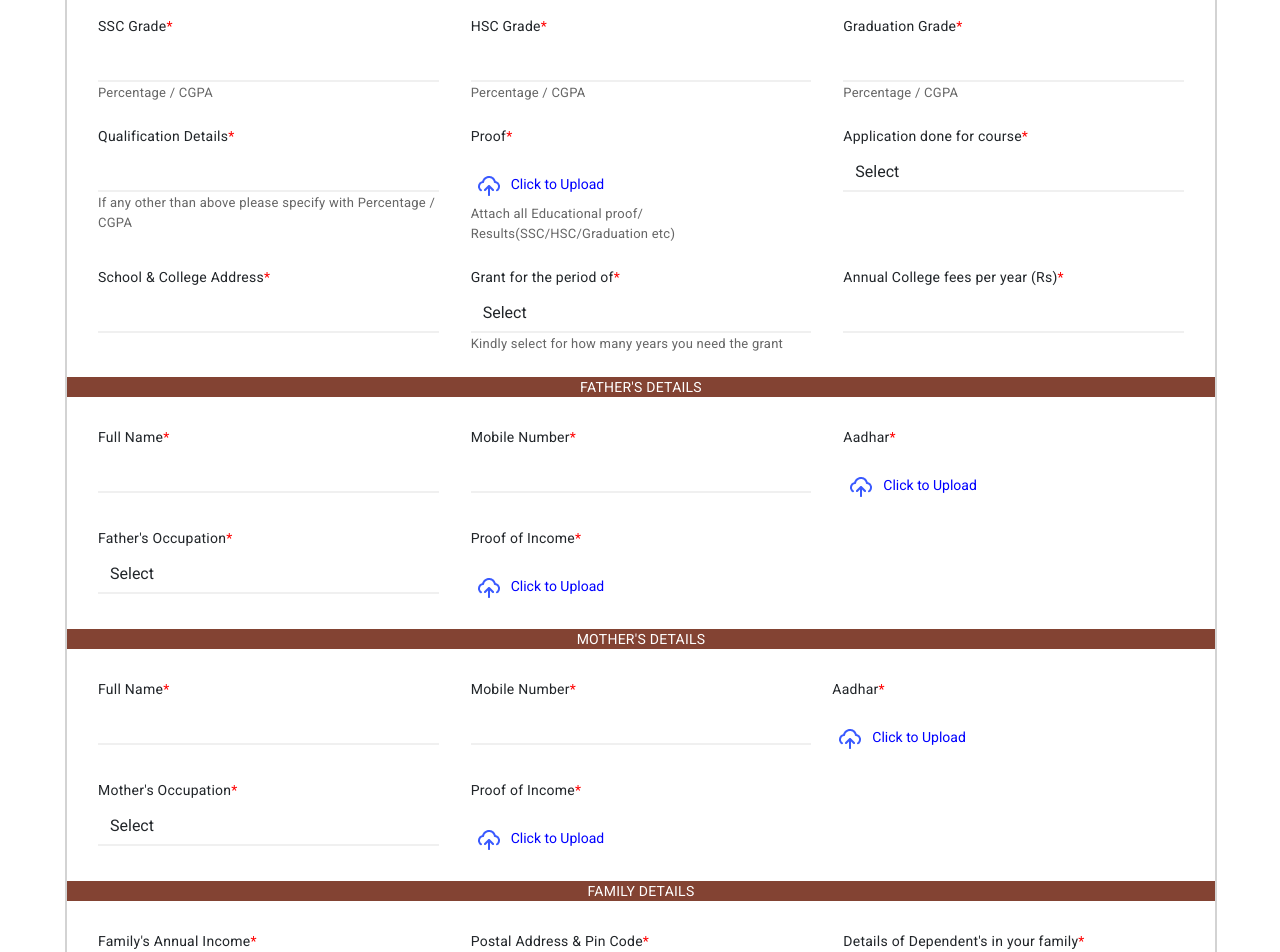
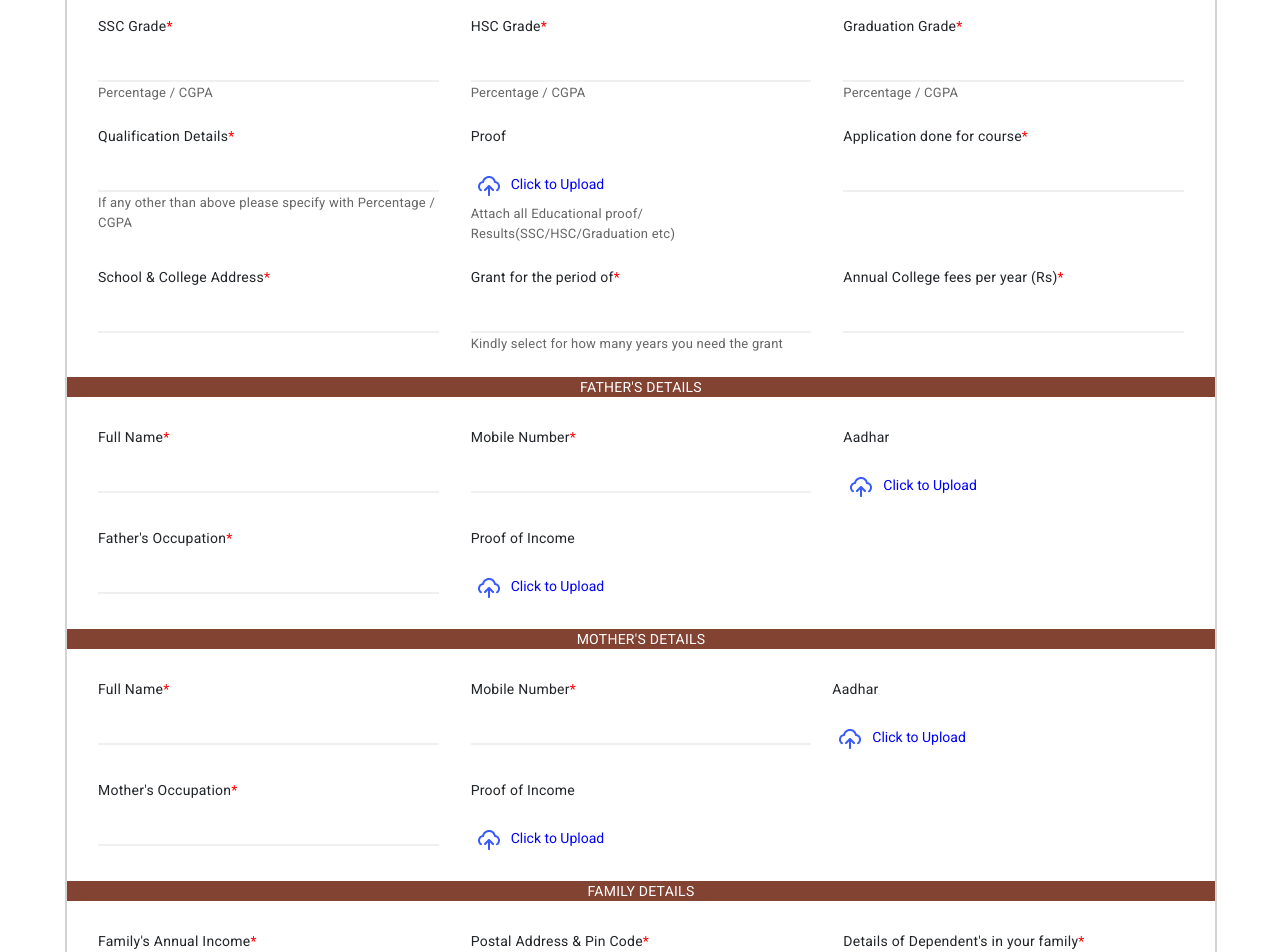
Before and after one commit to bhaveshShah0306/testst, an Angular app: page /#/Services in a window 1280 px wide. Shown: the part 1040-1992 px from the top of the page. Built offline with nearby package versions, Linux system fonts and the light colour scheme.

Commit message:
form submit

```diff
--- a/angular.json
+++ b/angular.json
@@ -44,8 +44,8 @@
                 },
                 {
                   "type": "anyComponentStyle",
-                  "maximumWarning": "2kb",
-                  "maximumError": "4kb"
+                  "maximumWarning": "10kb",
+                  "maximumError": "9kb"
                 }
               ],
               "outputHashing": "all"
--- a/src/app/charity/charity.component.html
+++ b/src/app/charity/charity.component.html
@@ -55,14 +55,13 @@
         </div>
 
         <div class="col-md-4 mb-4 px-3">
-          <label for="adhaarCard">Aadhar<span style="color: red;">*</span></label>
+          <label for="adhaarCard">Aadhar</label>
           <button class="Update_file" (click)="fileInputAadhar.click()">
             <img src='/assets/fileupload.png' alt="">
             <label for="">Click to Upload</label>
           </button>
           <input type="file" #fileInputAadhar style="display: none;" formControlName="adhaarCard" (change)="handleFileInput($event, 'adhaarCard')">
           <p *ngIf="fileName['adhaarCard']">Selected file: {{ fileName['adhaarCard'] }}</p>
-          <p *ngIf="!fileName['adhaarCard'] && studentForm.controls['adhaarCard'].touched" class="text-danger">Aadhar is required</p>
         </div>
 
       </div>
@@ -104,7 +103,7 @@
           </div>
 
           <div class="col-md-4 mb-4 px-3">
-            <label for="granduationproofs">Proof<span style="color: red;">*</span></label>
+            <label for="granduationproofs">Proof</label>
             <div>
               <button class="Update_file" (click)="filegranduationproofs.click()">
                 <img src='/assets/fileupload.png' alt="">
@@ -114,16 +113,15 @@
                      (change)="handleFileInput($event,'granduationproofs')">
             </div>
             <span class="description">Attach all Educational proof/ Results(SSC/HSC/Graduation etc)</span>
-            <p *ngIf="!fileName['granduationproofs'] && studentForm.controls['granduationproofs'].touched" class="text-danger">Proof is required</p>
             <p *ngIf="fileName['granduationproofs']">Selected file: {{ fileName['granduationproofs'] }}</p>
           </div>
 
           <div class="col-md-4 mb-4 px-3">
             <label for="appliedFor">Application done for course<span style="color: red;">*</span></label>
             <select id="appliedFor" formControlName="appliedFor" class="form-control">
-              <option value=""> Select</option>
-              <option value="option2">Post Graduation Proffessional's Only</option>
-              <option value="option3">Graduation Only</option>
+
+              <option value="Post Graduation Proffessional's Only">Post Graduation Proffessional's Only</option>
+              <option value="Graduation Only">Graduation Only</option>
             </select>
             <p *ngIf="studentForm.get('appliedFor')?.hasError('required') && studentForm.get('appliedFor')?.touched" class="text-danger">Application course  is  required</p>
           </div>
@@ -137,7 +135,7 @@
           <div class="col-md-4 mb-4 px-3">
             <label for="periodForRequiredGrant">Grant for the period of<span style="color: red;">*</span></label>
             <select id="periodForRequiredGrant" formControlName="periodForRequiredGrant" class="form-control">
-              <option value=""> Select</option>
+
               <option value="3">3 Years</option>
               <option value="5">5 Years</option>
               <option value="10">10 Years</option>
@@ -170,7 +168,7 @@
           </div>
 
           <div class="col-md-4 mb-4 px-3">
-            <label for="adhaarNumber">Aadhar<span style="color: red;">*</span></label>
+            <label for="adhaarNumber">Aadhar</label>
             <div>
               <button class="Update_file" (click)="fileInputadhaarNumber.click()">
                 <img src='/assets/fileupload.png' alt="">
@@ -178,23 +176,23 @@
               </button>
               <input type="file" #fileInputadhaarNumber style="display: none;" formControlName="adhaarNumber" (change)="handleFileInput($event,'adhaarNumber')">
             </div>
-            <p *ngIf="!fileName['adhaarNumber'] && studentForm.controls['adhaarNumber'].touched" class="text-danger">Aadhar is required</p>
+
             <p *ngIf="fileName['adhaarNumber']">Selected file: {{ fileName['adhaarNumber'] }}</p>
           </div>
           <div class="col-md-4 mb-4 px-3">
             <label for="fatherOccupation">Father's Occupation<span style="color: red;">*</span></label>
             <select id="fatherOccupation" formControlName="fatherOccupation" class="form-control">
-              <option value=""> Select</option>
-              <option value="option2">Agriculture</option>
-              <option value="option3">Business</option>
-              <option value="option4">Government Sector </option>
-              <option value="option5">Private Sector </option>
+
+              <option value="Agriculture">Agriculture</option>
+              <option value="Business">Business</option>
+              <option value="Government Sector">Government Sector </option>
+              <option value="Private Sector">Private Sector </option>
             </select>
             <p *ngIf="studentForm.get('fatherOccupation')?.hasError('required') && studentForm.get('fatherOccupation')?.touched" class="text-danger">Father's Occupation is required</p>
           </div>
 
           <div class="col-md-4 mb-4 px-3">
-            <label for="proofofincome">Proof of Income<span style="color: red;">*</span></label>
+            <label for="proofofincome">Proof of Income</label>
             <div>
               <button class="Update_file" (click)="fileInputproofofincome.click()">
                 <img src='/assets/fileupload.png' alt="">
@@ -202,7 +200,6 @@
               </button>
               <input type="file" #fileInputproofofincome style="display: none;" formControlName="proofofincome" (change)="handleFileInput($event,'proofofincome')">
             </div>
-            <p *ngIf="!fileName['proofofincome'] && studentForm.controls['proofofincome'].touched" class="text-danger">Proof of Income is required</p>
             <p *ngIf="fileName['proofofincome']">Selected file: {{ fileName['proofofincome'] }}</p>
           </div>
 
@@ -225,7 +222,7 @@
           </div>
 
           <div class="col-md-4 mb-4">
-            <label for="motherAdhaarNumber">Aadhar<span style="color: red;">*</span></label>
+            <label for="motherAdhaarNumber">Aadhar</label>
             <div>
               <button class="Update_file" (click)="fileInputmotherAdhaarNumber.click()">
                 <img src='/assets/fileupload.png' alt="">
@@ -233,24 +230,23 @@
               </button>
               <input type="file" #fileInputmotherAdhaarNumber style="display: none;" formControlName="motherAdhaarNumber" (change)="handleFileInput($event,'motherAdhaarNumber')">
             </div>
-            <p *ngIf="!fileName['motherAdhaarNumber'] && studentForm.controls['motherAdhaarNumber'].touched" class="text-danger">Aadhar is required</p>
+
             <p *ngIf="fileName['motherAdhaarNumber']">Selected file: {{ fileName['motherAdhaarNumber'] }}</p>
           </div>
           <div class="col-md-4 mb-4 px-3">
             <label for="motherOccupation">Mother's Occupation<span style="color: red;">*</span></label>
             <select id="motherOccupation" formControlName="motherOccupation" class="form-control">
-              <option value=""> Select</option>
-              <option value="option3">Business</option>
-              <option value="option4">Government Sector </option>
-              <option value="option5">Private Sector </option>
-              <option value="option5">Home maker </option>
-              <option value="option2">other</option>
+              <option value="Business">Business</option>
+              <option value="Government Sector">Government Sector </option>
+              <option value="Private Sector">Private Sector </option>
+              <option value="Home maker">Home maker </option>
+              <option value="Other">Other</option>
             </select>
             <p *ngIf="studentForm.get('motherOccupation')?.hasError('required') && studentForm.get('motherOccupation')?.touched" class="text-danger">Mother's Occupation is required</p>
           </div>
 
           <div class="col-md-4 mb-4 px-3">
-            <label for="motherProofOfIncome">Proof of Income<span style="color: red;">*</span></label>
+            <label for="motherProofOfIncome">Proof of Income</label>
             <div>
               <button class="Update_file" (click)="fileInputmotherProofOfIncome.click()">
                 <img src='/assets/fileupload.png' alt="">
@@ -258,7 +254,7 @@
               </button>
               <input type="file" #fileInputmotherProofOfIncome style="display: none;" formControlName="motherProofOfIncome" (change)="handleFileInput($event,'motherProofOfIncome')">
             </div>
-            <p *ngIf="!fileName['motherProofOfIncome'] && studentForm.controls['motherProofOfIncome'].touched " class="text-danger">Proof of Income is required</p>
+
             <p *ngIf="fileName['motherProofOfIncome']">Selected file: {{ fileName['motherProofOfIncome'] }}</p>
           </div>
         </div>
@@ -283,7 +279,7 @@
           <div class="col-md-4 mb-4 px-3">
             <label for="dependentsInTheFamily">Details of Dependent's in your family<span style="color: red;">*</span></label>
             <select id="dependentsInTheFamily" formControlName="dependentsInTheFamily" class="form-control">
-              <option value="option1">Please Select</option>
+
               <option value="1">1</option>
               <option value="2">2</option>
               <option value="3">3</option>
@@ -294,7 +290,7 @@
           <div class="col-md-4 mb-4 px-3">
             <label for="isConnectedToPrajapathiCommunity">Association<span style="color: red;">*</span></label>
             <select id="isConnectedToPrajapathiCommunity" formControlName="isConnectedToPrajapathiCommunity" class="form-control" (change)="onAssociationChange()">
-              <option value="">Select</option>
+
               <option value="yes">Yes</option>
               <option value="No">No</option>
             </select>
@@ -362,7 +358,7 @@
       </div>
       <div class="form-row">
         <div class="col-md-4 mb-4 px-3">
-          <label for="studentAccountDetails">Account Details<span style="color: red;">*</span></label>
+          <label for="studentAccountDetails">Account Details</label>
           <div>
             <button class="Update_file" (click)="fileInputstudentAccountDetails.click()">
               <img src='/assets/fileupload.png' alt="">
@@ -371,7 +367,6 @@
             <input type="file" #fileInputstudentAccountDetails style="display: none;" formControlName="studentAccountDetails" (change)="handleFileInput($event,'studentAccountDetails')">
           </div>
           <p *ngIf="fileName['studentAccountDetails']">Selected file: {{ fileName['studentAccountDetails'] }}</p>
-          <p *ngIf="!fileName['studentAccountDetails'] && studentForm.controls['studentAccountDetails'].touched" class="text-danger">Account Details is required</p>
           <span class="description">Student's bank Passbook / Student's bank Statement</span>
         </div>
 
```
Also changed, not shown: src/app/charity/charity.component.ts (+7 -7 lines).
